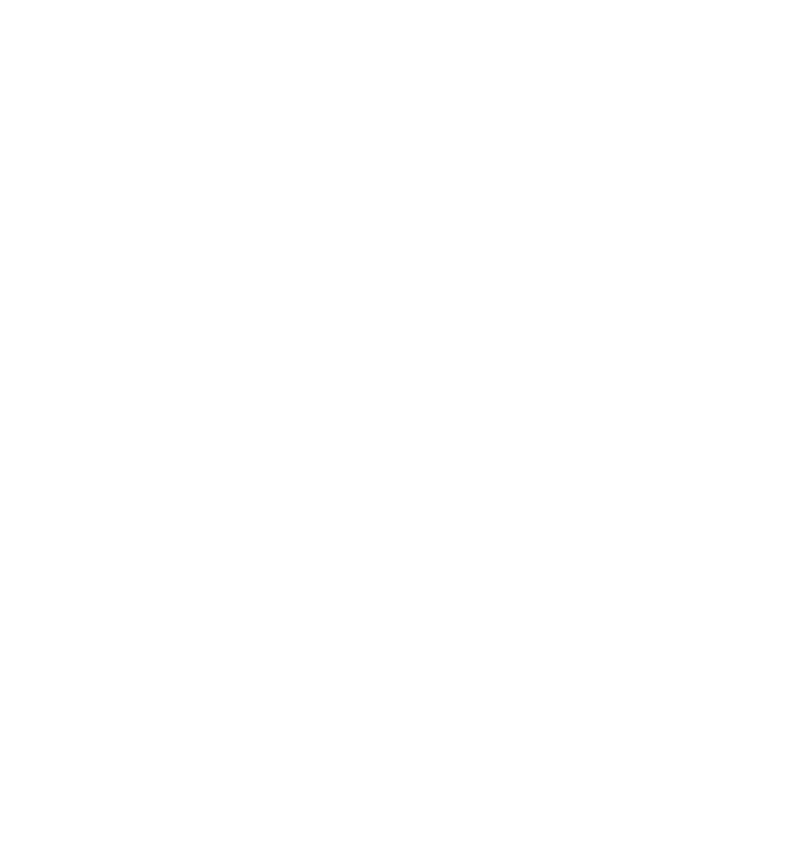
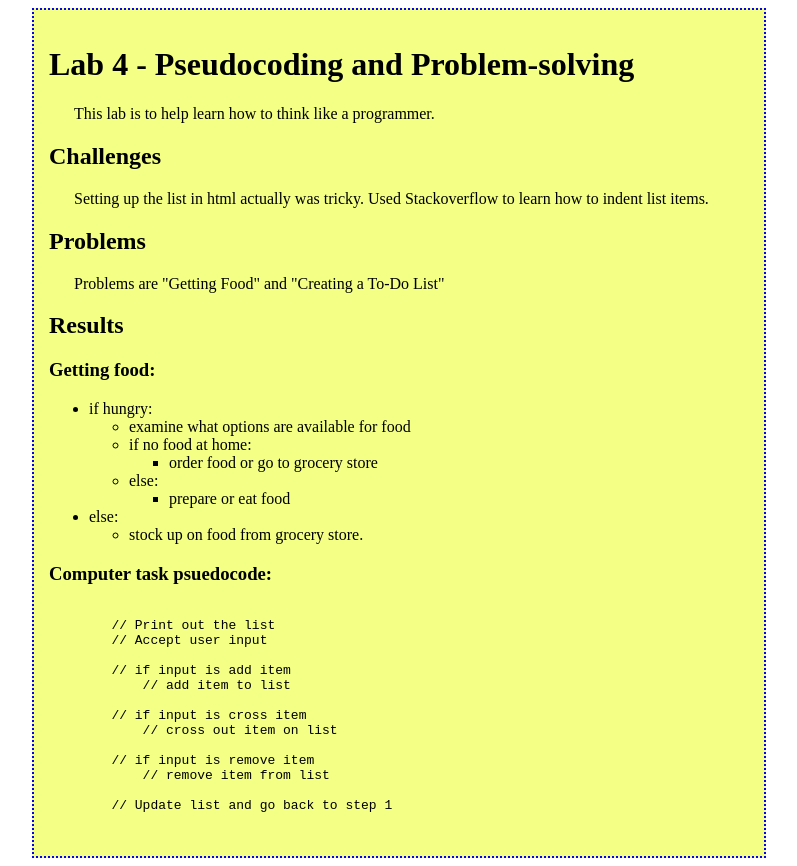
Before and after one commit to meyerphil/art101, a plain HTML site: page lab4/index.html in a window 1280 px wide. Shown: the whole page, without its empty margins (241-1038 px from the left). Before the commit the page ends 800 px from the top, so only its background shows below. Drawn offline with Linux system fonts and the light colour scheme.

Commit message:
lab4 publish

```diff
--- a/css/site.css
+++ b/css/site.css
@@ -6,7 +6,7 @@
     background-color: #f3ff85;
     padding: 15px;
     border: 2px dotted rgb(4, 0, 255);
-    width: 500px;
+    width: 700px;
     min-height: 400px;
     margin: auto;
   }
--- a/lab3/index.html
+++ b/lab3/index.html
@@ -3,7 +3,7 @@
   <head>
     <meta charset="utf-8">
     <title>Phil Meyer ART101 - Lab3</title>
-    <link rel="stylesheet" type="text/css" href="css/site.css">
+    <link rel="stylesheet" type="text/css" href="../css/site.css">
   </head>
   <body>
     <div id = "page">
--- a/lab4/index.html
+++ b/lab4/index.html
@@ -0,0 +1,57 @@
+<!DOCTYPE html>
+<html lang="en" dir="ltr">
+  <head>
+    <meta charset="utf-8">
+    <title>Phil Meyer ART101 - Lab4</title>
+    <link rel="stylesheet" type="text/css" href="../css/site.css">
+  </head>
+  <body>
+    <div id = "page">
+
+        <h1>Lab 4 - Pseudocoding and Problem-solving</h1>
+        <p>This lab is to help learn how to think like a programmer.</p>
+        <h2>Challenges</h2>
+        <p>Setting up the list in html actually was tricky. Used Stackoverflow to learn how to indent list items.</p>
+        <h2>Problems</h2>
+        <p>Problems are "Getting Food" and "Creating a To-Do List"</p>
+        <h2>Results</h2>
+
+
+    <h3>Getting food:</h3>
+    <ul>
+        <li>if hungry:
+            <ul>
+                <li>examine what options are available for food</li>
+                <li>if no food at home:</li>
+                <ul><li>order food or go to grocery store</li></ul>
+                <li>else:</li>
+                <ul><li>prepare or eat food</li></ul>
+            </ul>
+        </li>
+        <li>
+            else:
+            <ul>
+                <li>stock up on food from grocery store.</li>
+            </ul>
+        </li>
+
+    </ul>
+
+    <h3>Computer task psuedocode:</h3><pre><code>
+        // Print out the list
+        // Accept user input
+
+        // if input is add item
+            // add item to list
+
+        // if input is cross item
+            // cross out item on list
+
+        // if input is remove item
+            // remove item from list
+
+        // Update list and go back to step 1
+    </pre></code>
+    </div>
+  </body>
+</html>
```
Also changed, not shown: lab4/js/lab.js (added, +18 -0 lines).
